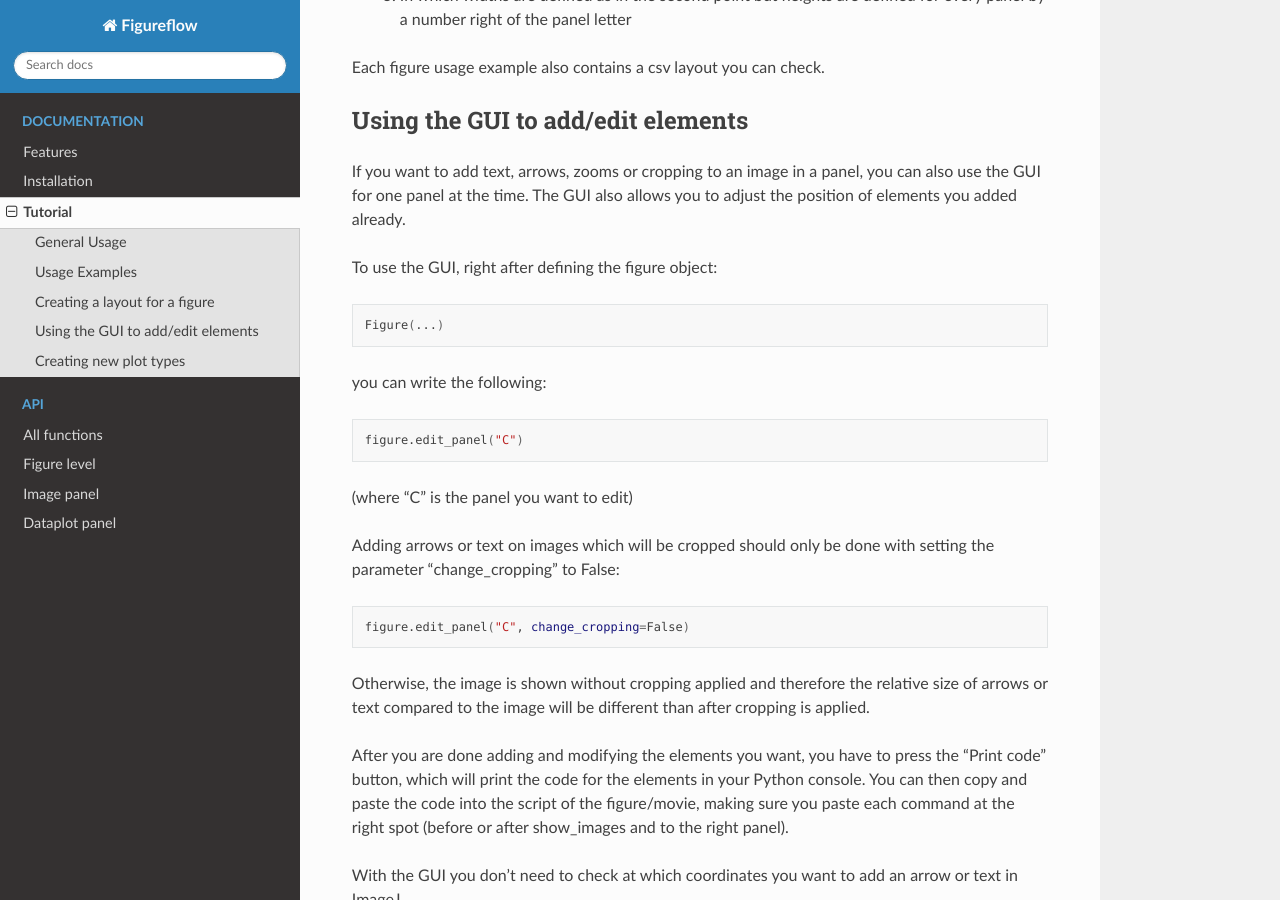
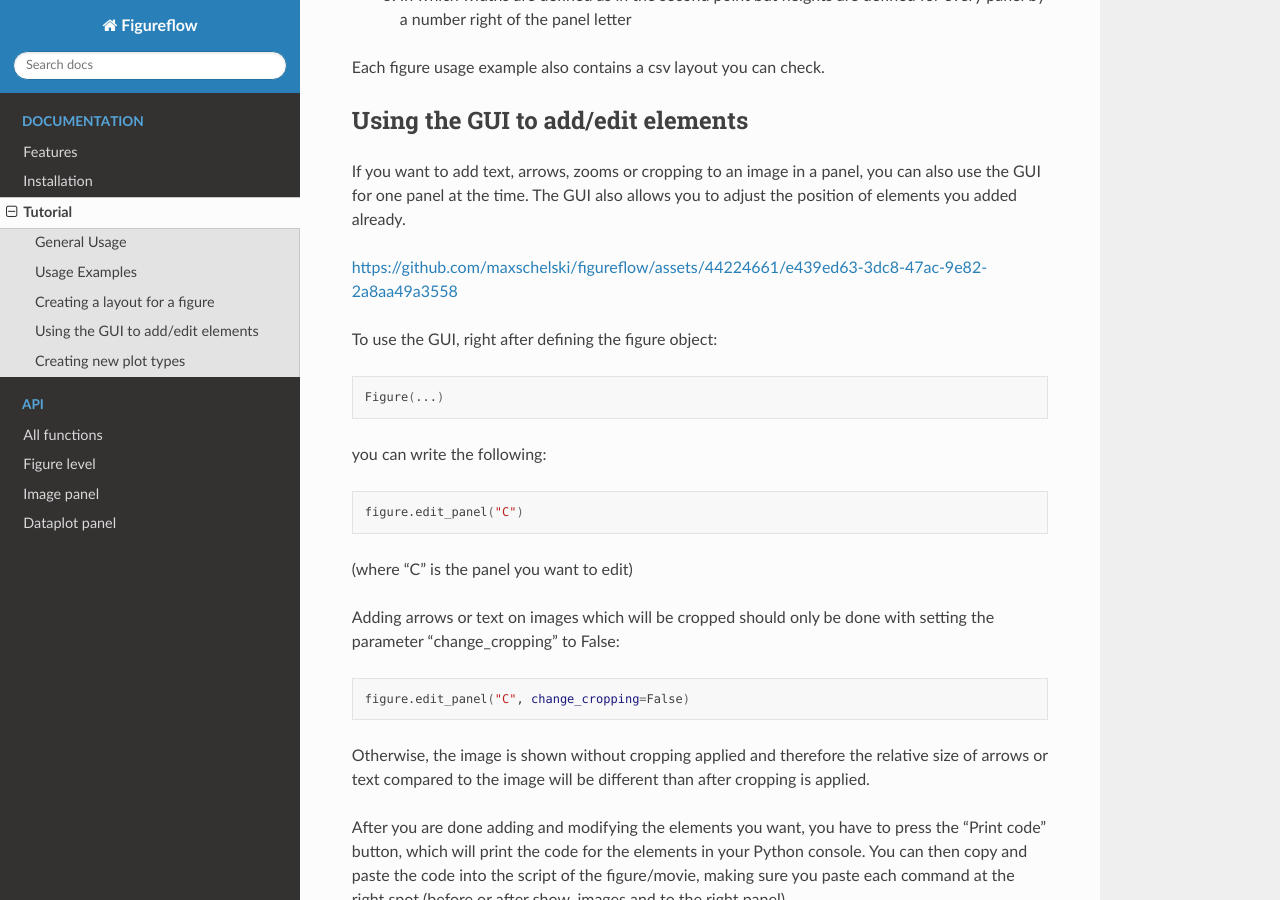
Before and after one commit to maxschelski/figureflow, a Sphinx documentation site: the page built from docs/tutorial.rst, in a window 1280 px wide and 900 px high, scrolled down 2192 px. Built offline with Sphinx 7.4.7 and the Read the Docs theme 2.0.0, drawn with Linux system fonts in a browser that asks for light colours; some of the changed lines change nothing that is shown.

Commit message:
Update tutorial.rst

```diff
--- a/docs/tutorial.rst
+++ b/docs/tutorial.rst
@@ -80,6 +80,10 @@
 
 If you want to add text, arrows, zooms or cropping to an image in a panel, you can also use the GUI for one panel at the time. The GUI also allows you to adjust the position of elements you added already.
 
+
+https://github.com/maxschelski/figureflow/assets/44224661/e439ed63-3dc8-47ac-9e82-2a8aa49a3558
+
+
 To use the GUI, right after defining the figure object:
 
 .. code:: sh
```
